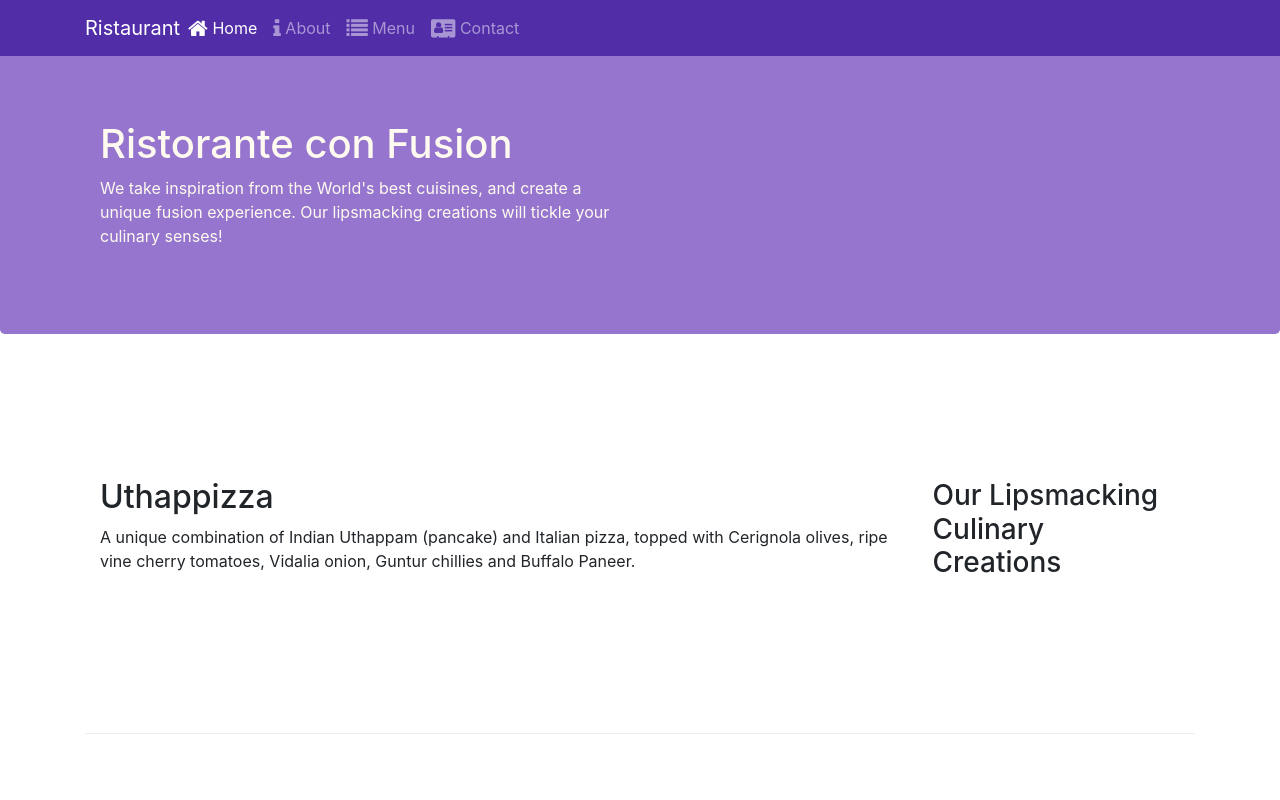
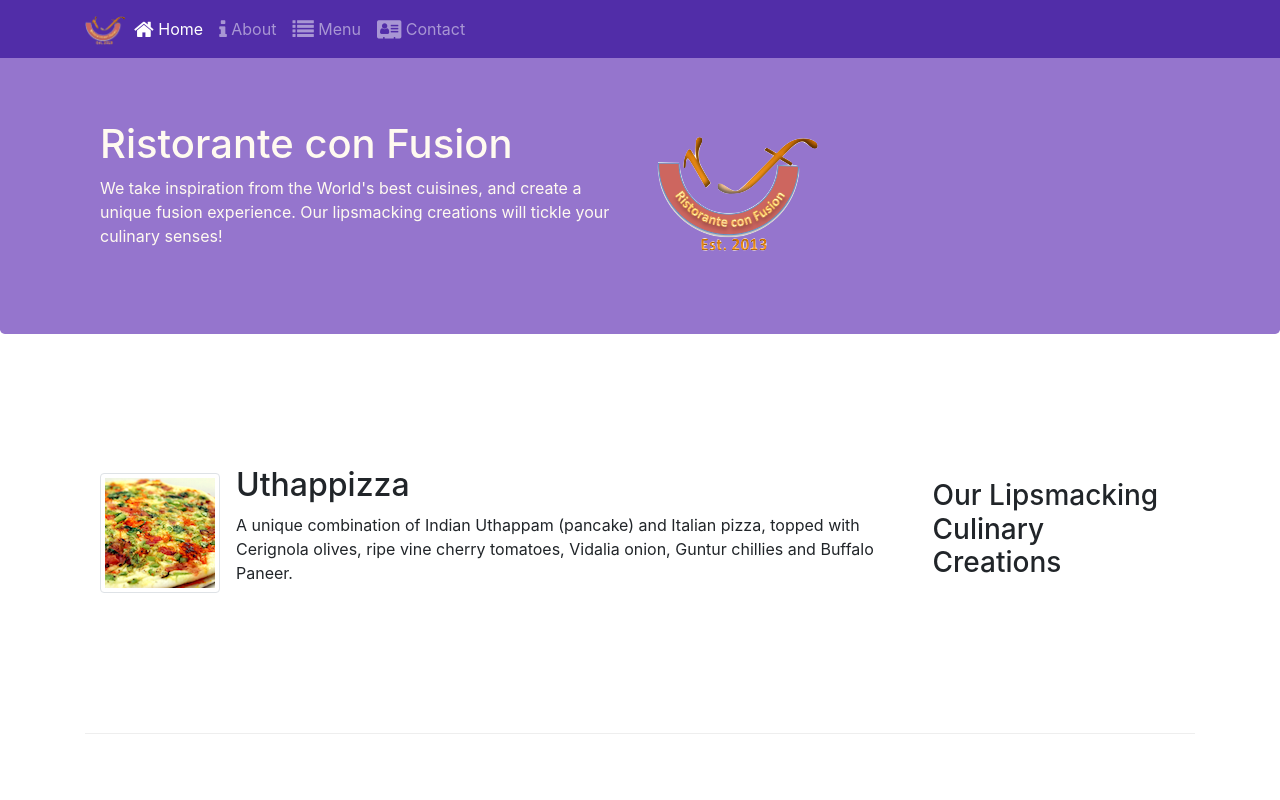
Before and after one commit to stricker123/bootstrap4, a website: page index.html in a window 1280 px wide. Shown: the top 800 px of the page. Drawn offline with nearby package versions, Linux system fonts and the light colour scheme.

Commit message:
media and images

```diff
--- a/index.html
+++ b/index.html
@@ -21,7 +21,7 @@
             <button class = "navbar-toggler" type= "button" data-toggle = "collapse" data-target="#Navbar">
                 <span class = "navbar-toggler-icon"></span>
             </button>
-            <a class= "navbar-brand mr-auto" href= "index.html">Ristaurant</a>
+            <a class= "navbar-brand mr-auto" href= "index.html"><img src="img/logo.png" height="30" width="41"></a>
               <div class = "collaspe navbar-collapse" id="Navbar">
                     <ul class= "navbar-nav mr-auto">
                             <li class ="nav-item active"><a class= "nav-link" href = "#"><span class = "fa fa-home fa-lg"></span> Home</a></li>
@@ -39,7 +39,8 @@
                     <h1>Ristorante con Fusion</h1>
                     <p>We take inspiration from the World's best cuisines, and create a unique fusion experience. Our lipsmacking creations will tickle your culinary senses!</p>
                 </div>
-                <div class ="col-12 col-sm">
+                <div class ="col-12 col-sm align-self-center">
+                    <img src="img/logo.png" class="img-fluid">
                 </div>
             </div>
         </div>
@@ -51,8 +52,16 @@
                 <h3>Our Lipsmacking Culinary Creations</h3>
             </div>
             <div class = "col col-sm order-sm-first  col-md">
-                <h2>Uthappizza</h2>
-                <p class = "d-none d-sm-block">A unique combination of Indian Uthappam (pancake) and Italian pizza, topped with Cerignola olives, ripe vine cherry tomatoes, Vidalia onion, Guntur chillies and Buffalo Paneer.</p>
+                <div class="media">
+                    <img class="d-flex mr-3 img-thumbnail align-self-center"
+                            src="img/uthappizza.png" alt="uthappizza">
+                         <div class="media-body">
+                                <h2 class="mt-0">Uthappizza</h2>
+                                <p class = "d-none d-sm-block">A unique combination of Indian Uthappam (pancake) and Italian pizza, topped with Cerignola olives, ripe vine cherry tomatoes, Vidalia onion, Guntur chillies and Buffalo Paneer.</p>
+                         </div>
+
+                </div>
+
             </div>
         </div>
 
@@ -72,9 +81,16 @@
                 <h3>Meet our Culinary Specialists</h3>
             </div>
             <div class = "col col-sm order-sm-first col-md">
-                <h2>Alberto Somayya</h2>
-                <h4>Executive Chef</h4>
-                <p class = "d-none d-sm-block">Award winning three-star Michelin chef with wide International experience having worked closely with whos-who in the culinary world, he specializes in creating mouthwatering Indo-Italian fusion experiences. </p>
+                <div class="media">
+                    <img class="d-flex mr-3 img-thumbnail align-self-center"
+                        src="img/alberto.png" alt="alberto">
+                    <div class="media-body">
+                            <h2>Alberto Somayya</h2>
+                            <h4>Executive Chef</h4>
+                            <p class = "d-none d-sm-block">Award winning three-star Michelin chef with wide International experience having worked closely with whos-who in the culinary world, he specializes in creating mouthwatering Indo-Italian fusion experiences. </p>
+                    </div>
+                </div>
+
             </div>
         </div>
     </div>
```
Also changed, not shown: aboutus.html (+3 -2 lines), contactus.html (+4 -3 lines), img/alberto.png (added), img/buffet.png (added), img/logo.png (added), img/uthappizza.png (added), 1 other file.
